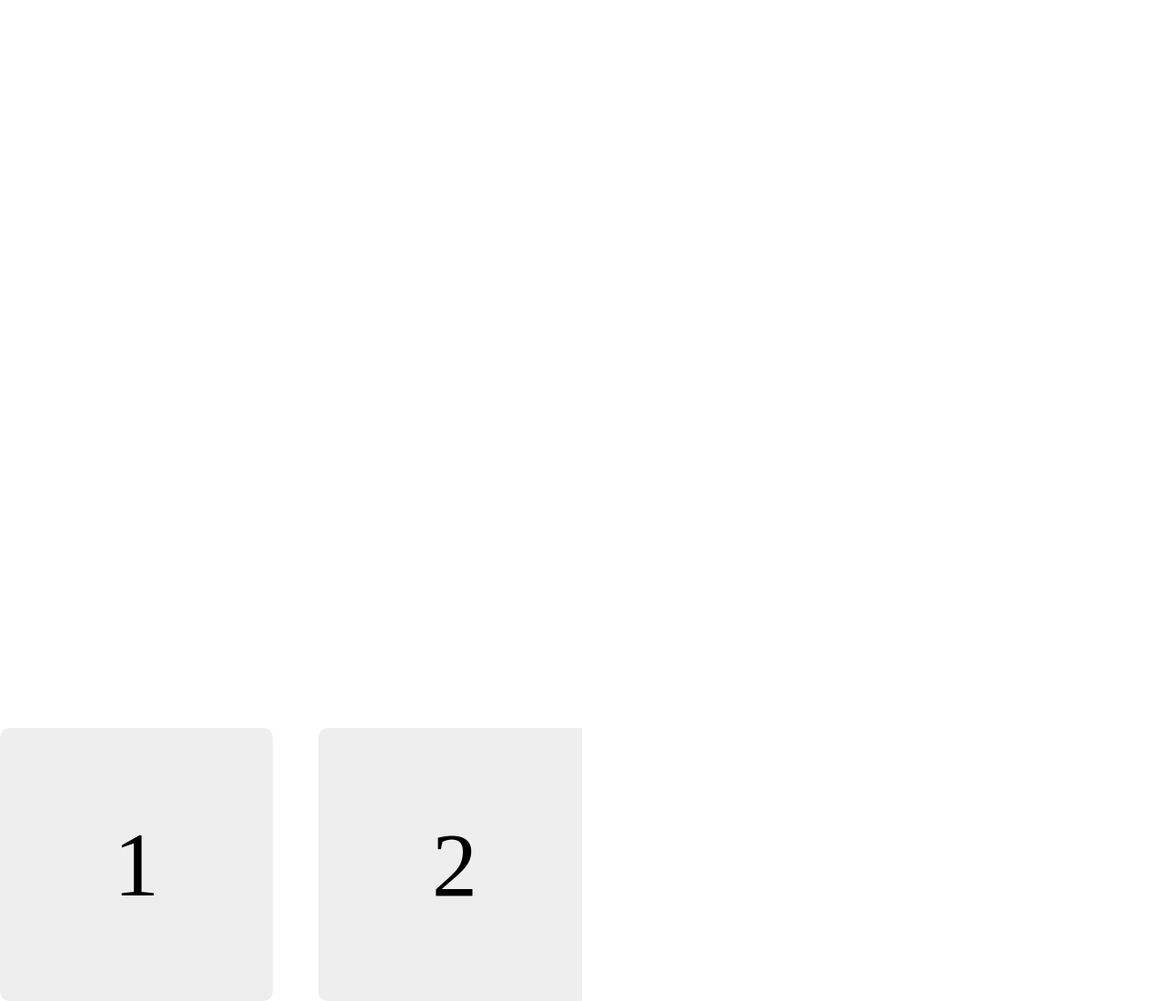
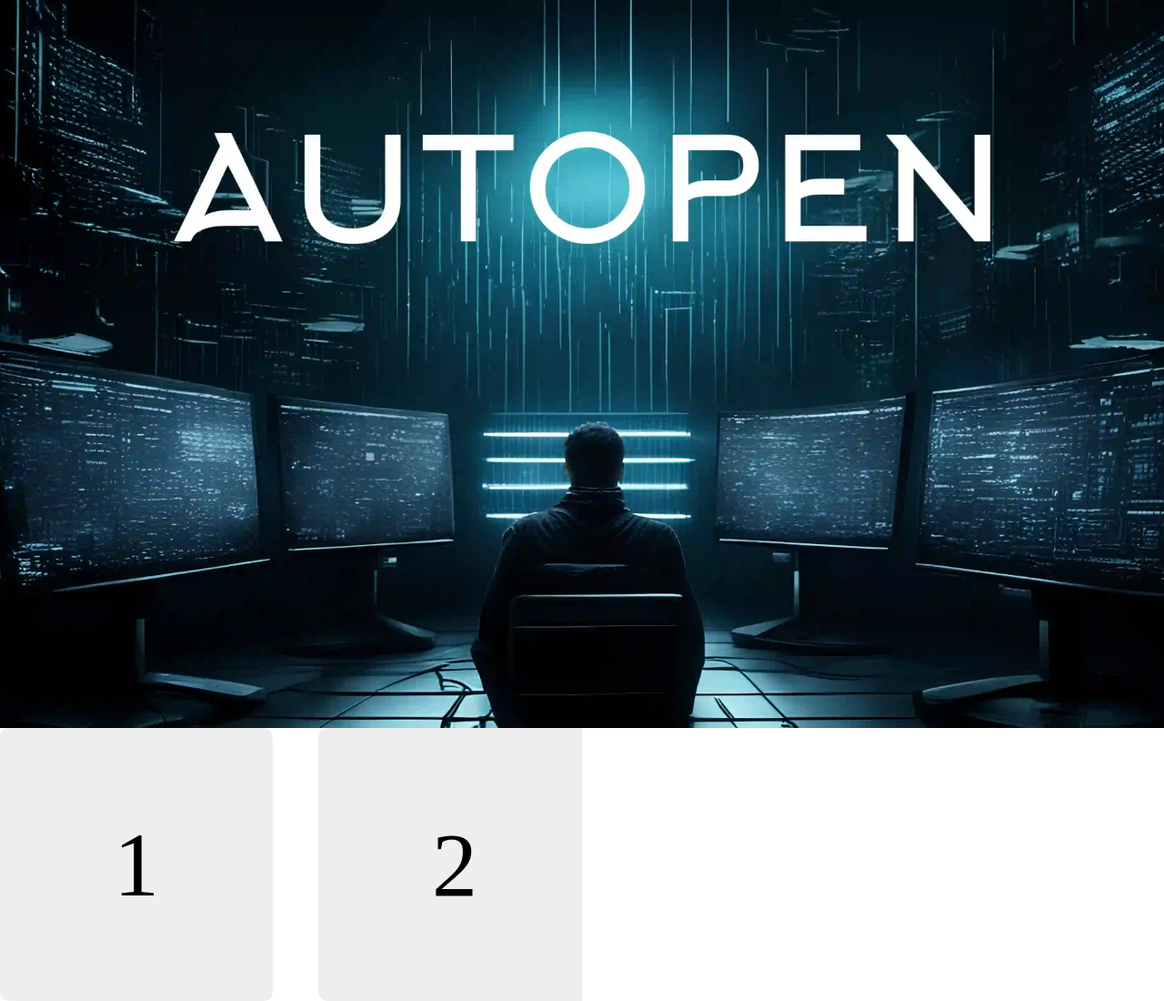
Before and after one commit to groza1338/---------------, a plain HTML site: page index.html in a window 1280 px wide. Shown: the whole page at 91% size. Drawn offline with Linux system fonts and the light colour scheme.

Commit message:
fix landing

```diff
--- a/css/main.css
+++ b/css/main.css
@@ -7,7 +7,7 @@
 
 .landing{
 	min-height: 100vh;
-	background-image: url("images/landing.webp");
+	background-image: url("/images/landing.webp");
 	background-repeat: no-repeat;
 	background-position: center center;
 	background-attachment: fixed;
```
